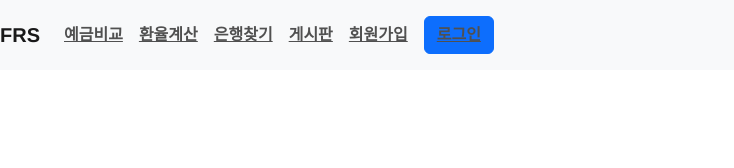
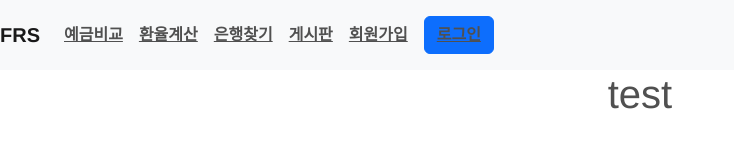
Before and after one commit to edder773/FRS_Project_, a Vue app in the folder Front/frs-front/: page /recommend in a window 1280 px wide. Shown: the top 168 px of the page, without its empty margins (0-734 px from the left). Built offline with nearby package versions, Linux system fonts and the light colour scheme; the HTML template or start-up script is replaced by a standard one.

Commit message:
추천페이지

```diff
--- a/Front/frs-front/src/router/index.js
+++ b/Front/frs-front/src/router/index.js
@@ -11,6 +11,8 @@ import DetailView from '../views/Boards/DetailView.vue'
 import ProfileView from '../views/Account/ProfileView.vue'
 import DepositList from '@/views/Products/DepositList.vue'
 import SavingList from '@/views/Products/SavingList.vue'
+import RecommendSelect from '@/views/Products/RecommendSelect.vue'
+
 Vue.use(VueRouter)
 
 const routes = [
@@ -69,7 +71,11 @@ const routes = [
     name: 'saving',
     component: SavingList
   },
-
+  {
+    path: '/recommend',
+    name: 'recommend',
+    component: RecommendSelect
+  }
 ]
 
 const router = new VueRouter({
--- a/Front/frs-front/src/views/Account/SignUpView.vue
+++ b/Front/frs-front/src/views/Account/SignUpView.vue
@@ -118,7 +118,8 @@
         age: null,
         bankOptions: ["KEB하나은행", "SC은행", "경남은행", "광주은행", "국민은행", "기업은행", "농협은행", "대구은행", "부산은행",
        "새마을금고", "산업은행", "수협은행", "신한은행", "신협중앙회", "외환은행","우체국", "우리은행", "저축은행",
-        "제주은행", "한국산업은행", "한국수출입은행", "한국은행", "현대은행"]
+        "제주은행", "한국산업은행", "한국수출입은행", "한국은행", "현대은행"],
+        isSimilarUsername: false,
       }
     },
     computed:{
@@ -136,8 +137,8 @@
       },
       emailValid() {
       const emailRegex = /^[A-Za-z0-9._%+-]+@[A-Za-z0-9.-]+\.[A-Za-z]{2,}$/;
-      return this.email && emailRegex.test(this.email);
-    }
+      return this.email && emailRegex.test(this.email)
+      },
     },
     methods: {
       signUp() {
--- a/Front/frs-front/src/views/Products/DepositList.vue
+++ b/Front/frs-front/src/views/Products/DepositList.vue
@@ -3,6 +3,7 @@
     <a href="/deposit">예금비교</a> |
     <a href="/saving">적금비교</a> |
     <h2>정기예금</h2>
+    <a href="/recommend">추천받기</a>
     <div class="table-container">
       <table class="table table-striped">
         <thead>
--- /dev/null
+++ b/Front/frs-front/src/views/Products/RecommendSelect.vue
@@ -0,0 +1,15 @@
+<template>
+  <div>
+    <h1>test</h1>
+  </div>
+</template>
+
+<script>
+export default {
+
+}
+</script>
+
+<style>
+
+</style>
```
